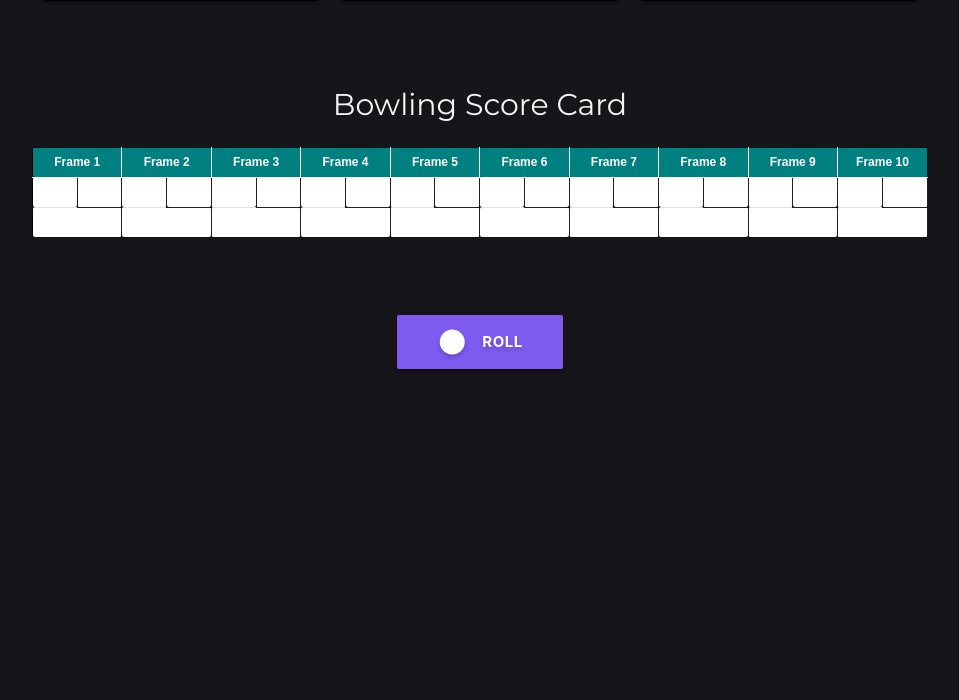
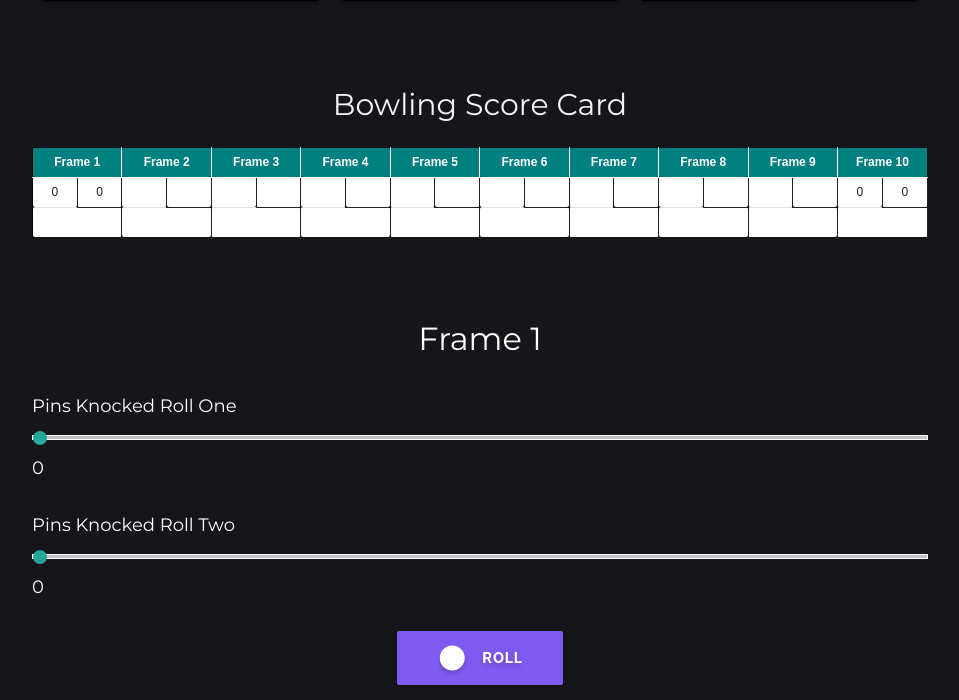
Before and after one commit to beingabeer/bowling_scoresheet, a Django app: page /game/1/ in a window 1280 px wide. Shown: the part 326-1026 px from the top of the page, without its empty margins (160-1119 px from the left). Before the commit the page ends 695 px from the top, so only its background shows below. Run offline with Django 3.2, Linux system fonts and the light colour scheme; tables that the repository leaves empty hold one stand-in row (values such as "Sample post"); lists and menus that the app fills with data are empty; parts of the project's set-up code (start-up, migrations or seed data) failed here and were passed over.

Commit message:
update backend with user input for pins knock

```diff
--- a/app/scoring_app/forms.py
+++ /dev/null
@@ -1,5 +0,0 @@
-# from django import forms
-
-
-# class GameCreationForm(forms.Form):
-#     player_name = forms.CharField(required=True)
--- a/app/scoring_app/templates/scoring_app/detail.html
+++ b/app/scoring_app/templates/scoring_app/detail.html
@@ -42,12 +42,45 @@
         <!-- enter the bowling scoresheet html here -->
         {% include 'scoring_app/scoresheet.html' %}
 
-        <div class="row" style="text-align: center;">
-            <button style="background-color: #7f5af0;" class="btn-large waves-effect modal-trigger" href="#">
-                <i class="material-icons md-30 white-text left">lens</i>
-                Roll
-            </button>
-        </div>
+        {% if frame_active_count == 0 %}
+        <h3 style="color: whitesmoke;text-align: center;">Game Over! Thanks for playing!</h3>
+        {% endif %}
+        <!-- enter frame loop here -->
+        <form method="post">
+            {% csrf_token %}
+            {% for frame in frame_list %}
+            {% if frame.frame_is_active %}
+            <div style="font-size: xx-large;margin-bottom: 30px;text-align: center;color: white;">Frame
+                {{ frame.frame_no }}
+            </div>
+
+            <div style="margin-bottom: 30px;">
+                <label style="color: white;font-size: large; margin-right: 10px;">Pins Knocked Roll One</label>
+                <input type="range" name="roll_one" id="rollInputId" value="0" min="0" max="10"
+                    oninput="rollOutputId.value = rollInputId.value">
+                <output style="font-size: larger;color: white;" name="rollOutputName" id="rollOutputId">0</output>
+            </div>
+
+            <div>
+                <label style="color: white;font-size: large; margin-right: 10px;">Pins Knocked Roll Two</label>
+                <input type="range" name="roll_two" id="rollInputId2" value="0" min="0" max="10"
+                    oninput="rollOutputId2.value = rollInputId2.value">
+                <output style="font-size: larger;color: white;" name="rollOutputName2" id="rollOutputId2">0</output>
+            </div>
+
+
+            <div class="row" style="text-align: center;">
+                <button type="submit" style="margin-top: 30px;background-color: #7f5af0;"
+                    class="btn-large waves-effect modal-trigger" href="#">
+                    <i class="material-icons md-30 white-text left">lens</i>
+                    Roll
+                </button>
+            </div>
+            {% endif %}
+            {% endfor %}
+        </form>
+
+
 
     </section>
 
--- a/app/scoring_app/views.py
+++ b/app/scoring_app/views.py
@@ -1,8 +1,7 @@
-from django.shortcuts import render, redirect
+from django.shortcuts import render, redirect, get_object_or_404
 from .models import Player, Game, Frame
 from django.http import HttpResponseRedirect, HttpResponse
-from django.views.generic import CreateView
-# from .forms import GameCreationForm
+from django.views.generic import CreateView, UpdateView
 from django.urls import reverse_lazy
 
 
@@ -18,7 +17,33 @@ def game_list(request):
 
 def game_detail(request, pk):
     game = Game.objects.get(pk=pk)
-    context = {'game': game}
+    frame_list = game.frame_set.all()
+    frame_active_count = frame_list.filter(frame_is_active=True).count()
+    context = {'game': game, 'frame_list': frame_list,
+               'frame_active_count': frame_active_count}
+
+    if request.method == "POST":
+        roll_one = request.POST.get('roll_one')
+        roll_two = request.POST.get('roll_two')
+        current_frame = Frame.objects.get(
+            game_id=game, frame_is_active=True)
+        current_frame.roll_one = roll_one
+        current_frame.roll_two = roll_two
+        current_frame_num = current_frame.frame_no
+        current_frame.frame_is_active = False
+        current_frame.save()
+        if current_frame.frame_no+1 <= 10:
+            next_frame = Frame.objects.get(
+                game_id=game, frame_no=current_frame_num+1)
+            next_frame.frame_is_active = True
+            next_frame.save()
+
+        else:
+            game.in_progress = False
+            game.save()
+
+        return render(request, 'scoring_app/detail.html', context)
+
     return render(request, 'scoring_app/detail.html', context)
 
 
```
Also changed, not shown: app/scoring_app/templates/scoring_app/update_frame.html (added).
